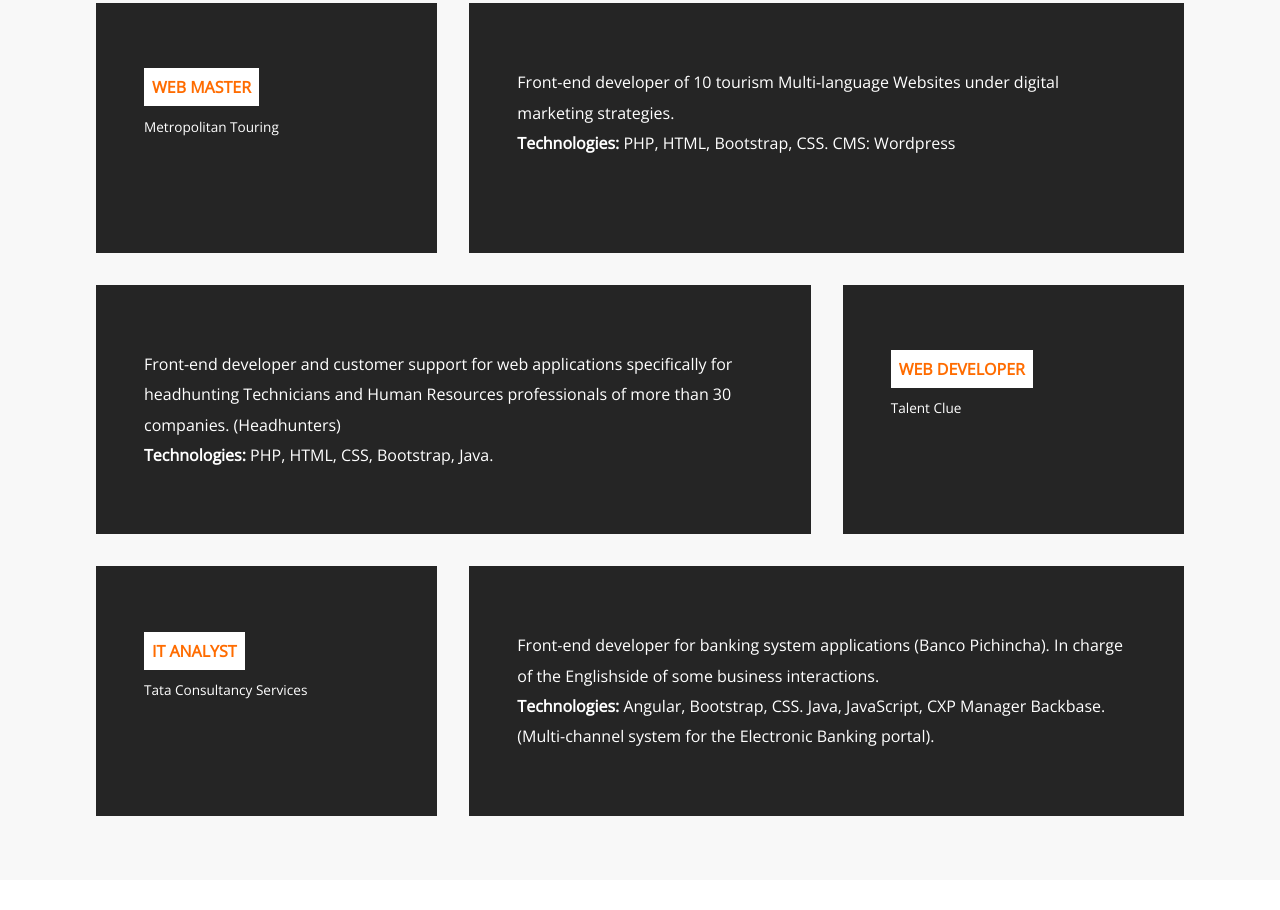
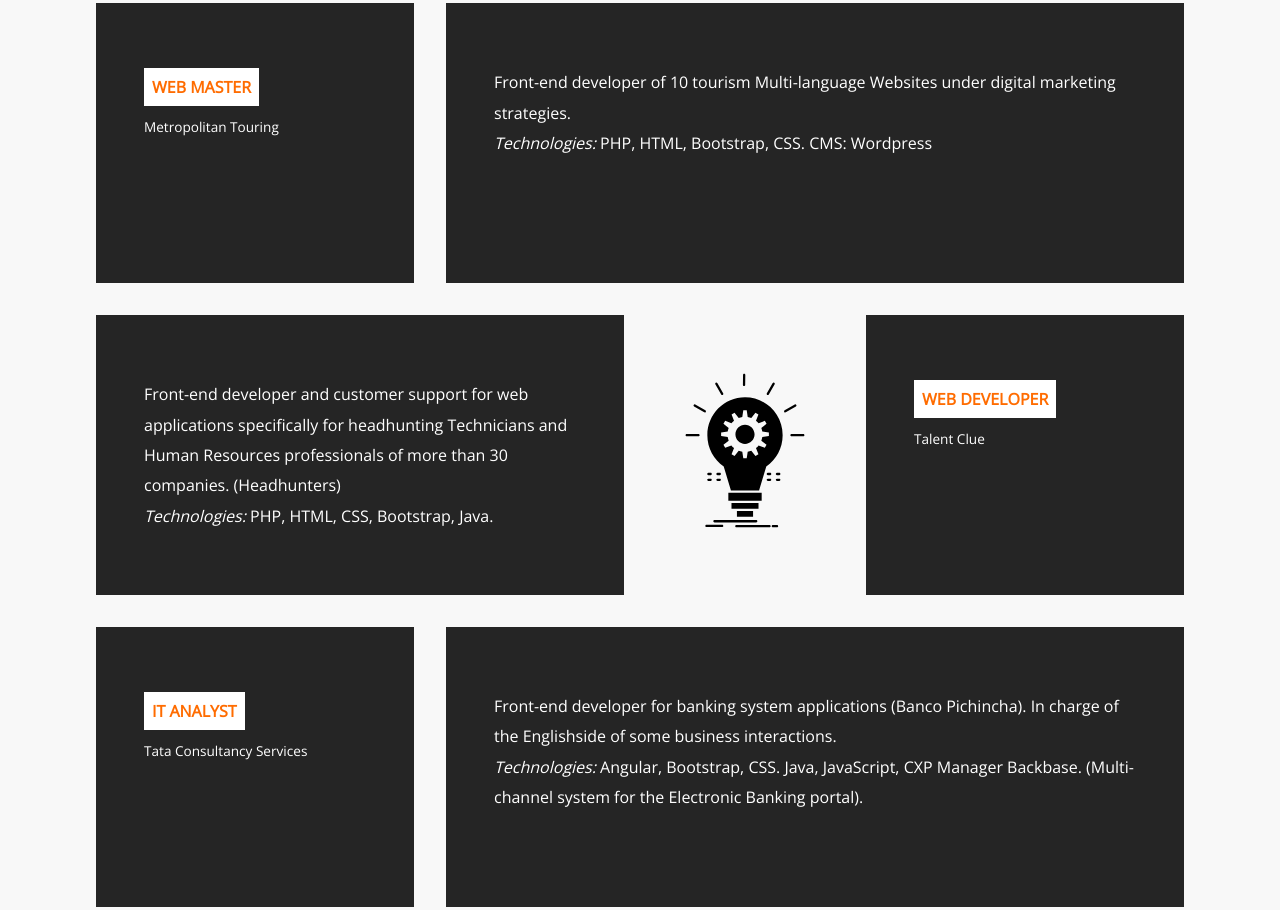
Before and after one commit to cice-classroom/4-layouts-gmites, a website: page src/index.html in a window 1280 px wide. Shown: the part 1508-2418 px from the top of the page. Drawn offline with nearby package versions, Linux system fonts and the light colour scheme.

Commit message:
Add element grid

```diff
--- a/src/index.html
+++ b/src/index.html
@@ -83,29 +83,30 @@
             <div class="div-2">
               <p>Front-end developer of 10 tourism Multi-language
                 Websites under digital marketing strategies.<br>
-              <strong>Technologies:</strong> PHP, HTML, Bootstrap, CSS.
+              <em>Technologies:</em> PHP, HTML, Bootstrap, CSS.
                 CMS: Wordpress</p>
             </div>
             <div class="div-3">
               <h4 class="small-margin"><span class="light-background-span">WEB DEVELOPER</span></h4>
               <span class="small-span">Talent Clue</span>
             </div>
-            <div class="div-4">
+            <div class="div-4"><img src="icons/develop-idea-icon.svg"></div>
+            <div class="div-5">
               <p>Front-end developer and customer support for
                 web applications specifically for headhunting
                 Technicians and Human Resources professionals
                 of more than 30 companies. (Headhunters)<br>
-                <strong>Technologies:</strong> PHP, HTML, CSS, Bootstrap, Java.</p>
+                <em>Technologies:</em> PHP, HTML, CSS, Bootstrap, Java.</p>
             </div>
-            <div class="div-5">
+            <div class="div-6">
               <h4 class="small-margin"><span class="light-background-span">IT ANALYST</span></h4>
               <span class="small-span">Tata Consultancy Services</span>
             </div>
-            <div class="div-6">
+            <div class="div-7">
               <p>Front-end developer for banking system
                 applications (Banco Pichincha). In charge of the
                 Englishside of some business interactions.<br>
-                <strong>Technologies:</strong> Angular, Bootstrap, CSS. Java,
+                <em>Technologies:</em> Angular, Bootstrap, CSS. Java,
                 JavaScript, CXP Manager Backbase. (Multi-channel
                 system for the Electronic Banking portal).</p>
             </div>
--- a/src/styles/styles.css
+++ b/src/styles/styles.css
@@ -105,12 +105,12 @@
 /*EXPERIENCE*/
 .experience-grid{
   display: grid;
-  grid-template-columns: 1fr 1fr 1fr;
+  grid-template-columns: 1.25fr 0.75fr 0.75fr 1.25fr;
   grid-template-rows: 1fr 1fr 1fr;
   grid-template-areas:
-  'div-1 div-2 div-2'
-  'div-4 div-4 div-3'
-  'div-5 div-6 div-6';
+  'div-1 div-2 div-2 div-2'
+  'div-5 div-5 div-4 div-3'
+  'div-6 div-7 div-7 div-7';
 }
 .div-1{
   grid-area: div-1;
@@ -123,6 +123,8 @@
 }
 .div-4{
   grid-area: div-4;
+  align-self: center;
+  text-align: center;
 }
 .div-5{
   grid-area: div-5;
@@ -130,7 +132,10 @@
 .div-6{
   grid-area: div-6;
 }
-.div-1, .div-2, .div-3, .div-4, .div-5, .div-6{
+.div-7{
+  grid-area: div-7;
+}
+.div-1, .div-2, .div-3, .div-7, .div-5, .div-6{
   background-color: var(--dark-color);
   color:var(--white-color);
   padding:var(--large-size);
@@ -165,9 +170,12 @@
   'div-1'
   'div-2'
   'div-3'
-  'div-4'
   'div-5'
-  'div-6';
+  'div-6'
+  'div-7';
+}
+.div-4{
+  display:none;
 }
 /*HERO-BANNER*/
 .hero-banner{
```
Also changed, not shown: src/icons/develop-idea-icon.svg (added), src/icons/develop-idea.svg (added).
